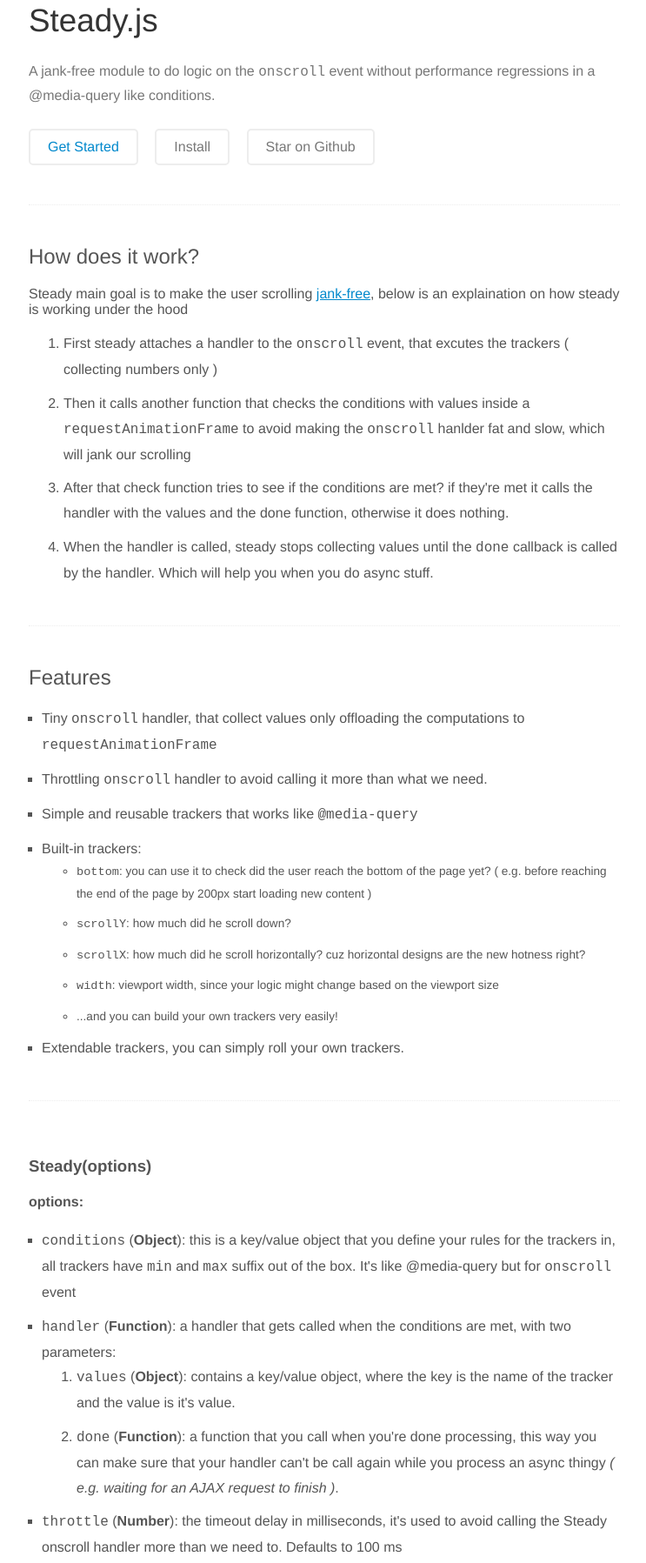
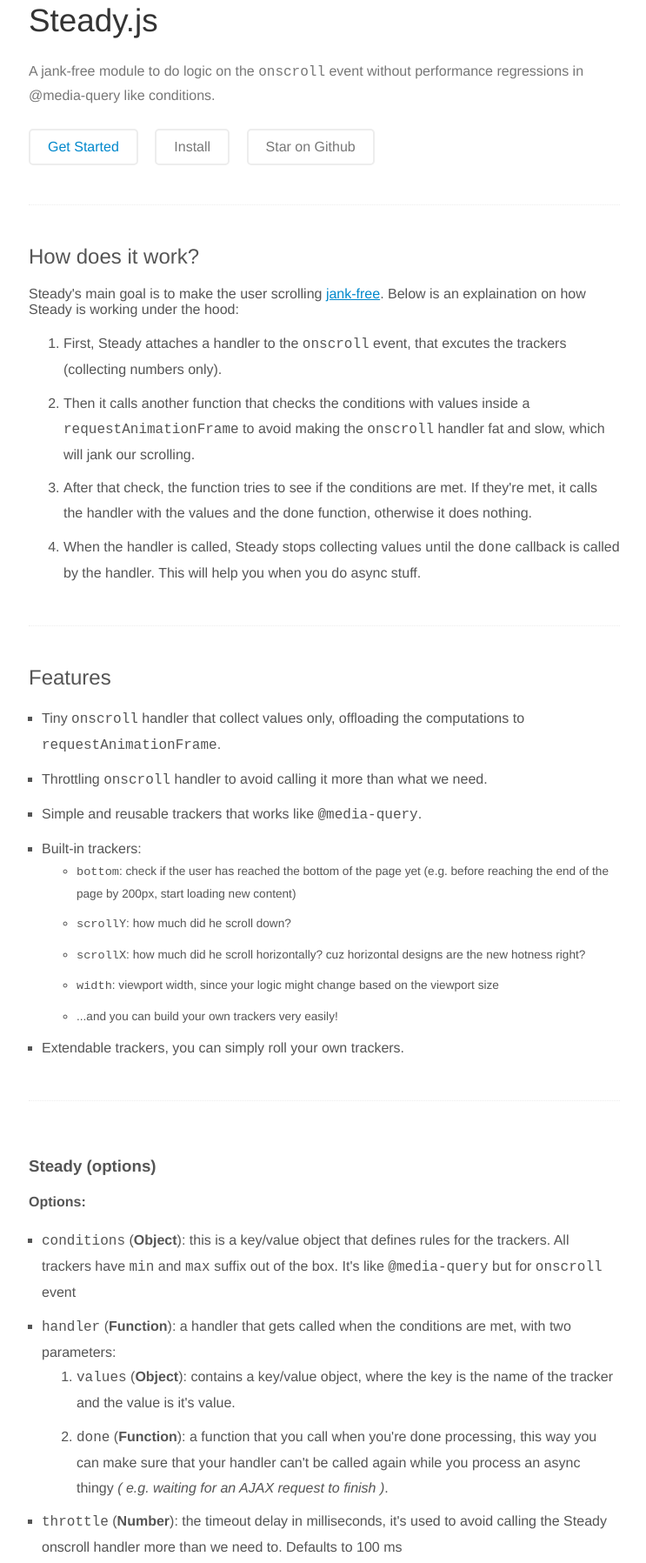
Before and after one commit to lafikl/steady.js, a plain HTML site: page index.html in a window 1280 px wide. Shown: the part 102-1899 px from the top of the page at 87% size, without its empty margins (267-1010 px from the left). Drawn offline with Linux system fonts and the light colour scheme.

Commit message:
Edited some English to help out :)

```diff
--- a/index.html
+++ b/index.html
@@ -10,7 +10,7 @@
   <div class="st-container">
     <div id="st-header">
         <h1 class="st-header-title">Steady.js</h1>
-        <p class="st-header-body">A jank-free module to do logic on the <code>onscroll</code> event without performance regressions in a @media-query like conditions.</p>
+        <p class="st-header-body">A jank-free module to do logic on the <code>onscroll</code> event without performance regressions in @media-query like conditions.</p>
 
         <a href="#getStarted" class="st-getStarted">Get Started</a>
         <a href="#install" class="st-github-star">Install</a>
@@ -19,12 +19,12 @@
 
     <div class="st-part" id="getStarted">
         <h2 class="st-part__title">How does it work?</h2>
-        <p>Steady main goal is to make the user scrolling <a href="http://jankfree.org">jank-free</a>, below is an explaination on how steady is working under the hood</p>
+        <p>Steady's main goal is to make the user scrolling <a href="http://jankfree.org">jank-free</a>. Below is an explaination on how Steady is working under the hood:</p>
         <ol>
-          <li>First steady attaches a handler to the <code>onscroll</code> event, that excutes the trackers ( collecting numbers only )</li>
-          <li>Then it calls another function that checks the conditions with values inside a <code>requestAnimationFrame</code> to avoid making the <code>onscroll</code> hanlder fat and slow, which will jank our scrolling</li>
-          <li>After that check function tries to see if the conditions are met? if they're met it calls the handler with the values and the done function, otherwise it does nothing.</li>
-          <li>When the handler is called, steady stops collecting values until the <code>done</code> callback is called by the handler. Which will help you when you do async stuff.</li>
+          <li>First, Steady attaches a handler to the <code>onscroll</code> event, that excutes the trackers (collecting numbers only).</li>
+          <li>Then it calls another function that checks the conditions with values inside a <code>requestAnimationFrame</code> to avoid making the <code>onscroll</code> handler fat and slow, which will jank our scrolling.</li>
+          <li>After that check, the function tries to see if the conditions are met. If they're met, it calls the handler with the values and the done function, otherwise it does nothing.</li>
+          <li>When the handler is called, Steady stops collecting values until the <code>done</code> callback is called by the handler. This will help you when you do async stuff.</li>
 
         </ol>
     </div>
@@ -32,14 +32,14 @@
     <div class="st-part">
         <h2 class="st-part__title">Features</h2>
         <ul>
-          <li>Tiny <code>onscroll</code> handler, that collect values only offloading the computations to <code>requestAnimationFrame</code>
+          <li>Tiny <code>onscroll</code> handler that collect values only, offloading the computations to <code>requestAnimationFrame</code>.
           </li>
           <li>Throttling <code>onscroll</code> handler to avoid calling it more than what we need.</li>
-          <li>Simple and reusable trackers that works like <code>@media-query</code>
+          <li>Simple and reusable trackers that works like <code>@media-query</code>.
           </li>
           <li>Built-in trackers:
             <ul>
-              <li> <code>bottom</code>: you can use it to check did the user reach the bottom of the page yet? ( e.g. before reaching the end of the page by 200px start loading new content )</li>
+              <li> <code>bottom</code>: check if the user has reached the bottom of the page yet (e.g. before reaching the end of the page by 200px, start loading new content)</li>
               <li> <code>scrollY</code>: how much did he scroll down?</li>
               <li> <code>scrollX</code>: how much did he scroll horizontally? cuz horizontal designs are the new hotness right?</li>
               <li> <code>width</code>: viewport width, since your logic might change based on the viewport size</li>
@@ -53,15 +53,15 @@
     <div class="st-part">
         <!-- <h2 class="st-part__title">Quick start</h2> -->
 
-        <h3>Steady(options)</h3>
-        <h4>options:</h4>
+        <h3>Steady (options)</h3>
+        <h4>Options:</h4>
         <ul>
-          <li><code>conditions</code> (<b>Object</b>): this is a key/value object that you define your rules for the trackers in, all trackers have <code>min</code> and <code>max</code> suffix out of the box. It's like @media-query but for <code>onscroll</code> event</li>
+          <li><code>conditions</code> (<b>Object</b>): this is a key/value object that defines rules for the trackers. All trackers have <code>min</code> and <code>max</code> suffix out of the box. It's like <code>@media-query</code> but for <code>onscroll</code> event</li>
           <li><code>handler</code> (<b>Function</b>): a handler that gets called when the conditions are met, with two parameters:
             <ol>
               <li><code>values</code> (<b>Object</b>): contains a key/value object, where the key is the name of the tracker and the value is it's value.
               </li>
-              <li><code>done</code> (<b>Function</b>): a function that you call when you're done processing, this way you can make sure that your handler can't be call again while you process an async thingy <i>( e.g. waiting for an AJAX request to finish )</i>.</li>
+              <li><code>done</code> (<b>Function</b>): a function that you call when you're done processing, this way you can make sure that your handler can't be called again while you process an async thingy <i>( e.g. waiting for an AJAX request to finish )</i>.</li>
             </ol>
           </li>
           <li><code>throttle</code> (<b>Number</b>): the timeout delay in milliseconds, it's used to avoid calling the Steady onscroll handler more than we need to. Defaults to 100 ms</li>
```
